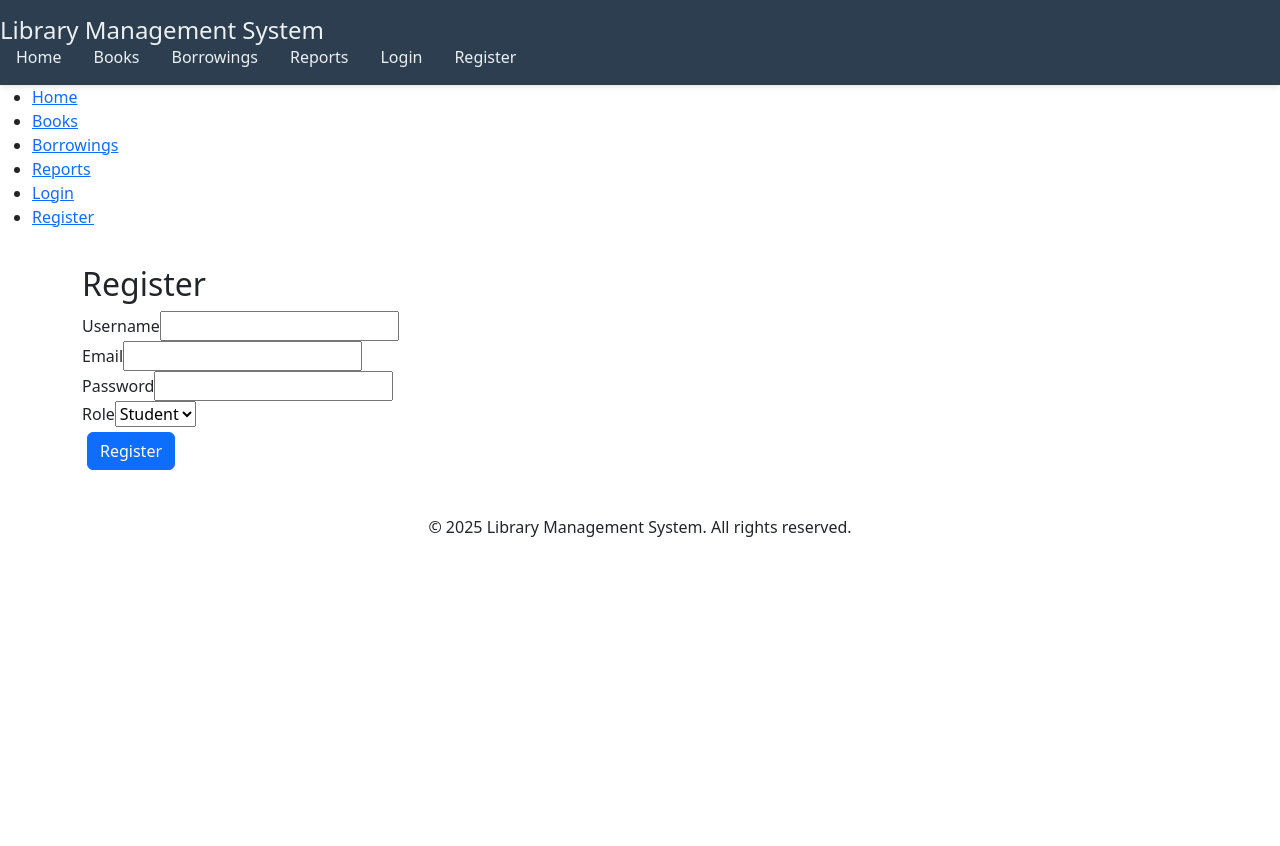
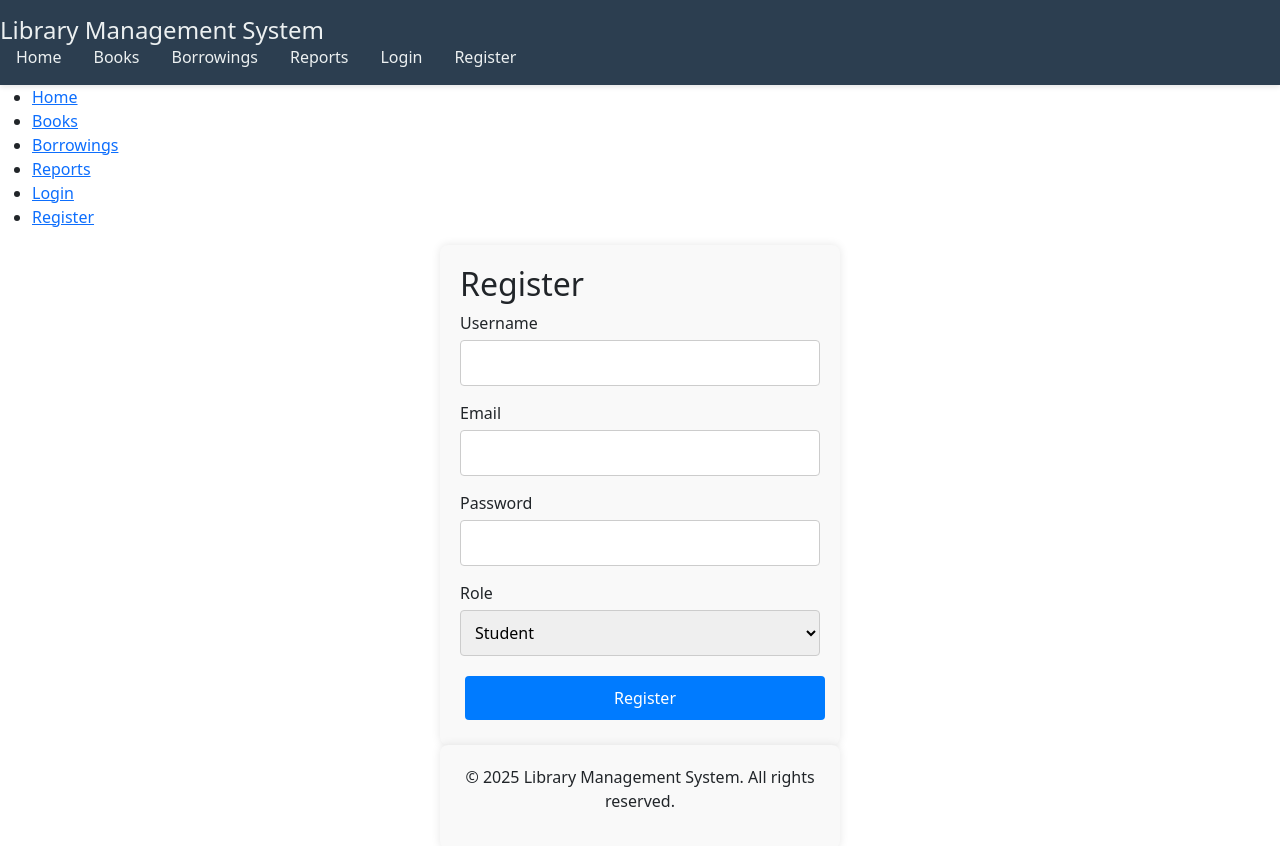
Before and after one commit to dahrail/Library-Database, a React (Create React App) app in the folder client/: page /register in a window 1280 px wide. Shown: the top 846 px of the page. Before the commit the page ends 800 px from the top, so only its background shows below. Built offline with nearby package versions, Linux system fonts and the light colour scheme.

Commit message:
register
upadted register and logins creen

```diff
--- /dev/null
+++ b/client/src/Components/Auth/Register.css
@@ -0,0 +1,39 @@
+.container {
+  max-width: 400px;
+  margin: 0 auto;
+  padding: 20px;
+  background-color: #f9f9f9;
+  border-radius: 8px;
+  box-shadow: 0 0 10px rgba(0, 0, 0, 0.1);
+}
+
+.form-group {
+  margin-bottom: 15px;
+}
+
+.form-group label {
+  display: block;
+  margin-bottom: 5px;
+}
+
+.form-group input,
+.form-group select {
+  width: 100%;
+  padding: 10px;
+  border: 1px solid #ccc;
+  border-radius: 4px;
+}
+
+.btn-primary {
+  width: 100%;
+  padding: 10px;
+  background-color: #007bff;
+  border: none;
+  border-radius: 4px;
+  color: white;
+  cursor: pointer;
+}
+
+.btn-primary:hover {
+  background-color: #0056b3;
+}
--- a/client/src/Components/Auth/Register.jsx
+++ b/client/src/Components/Auth/Register.jsx
@@ -1,6 +1,7 @@
 import React, { useState } from 'react';
 import axios from 'axios';
 import { useNavigate } from 'react-router-dom';
+import './Register.css'; // Import the CSS file
 
 function Register() {
     const [formData, setFormData] = useState({
```
